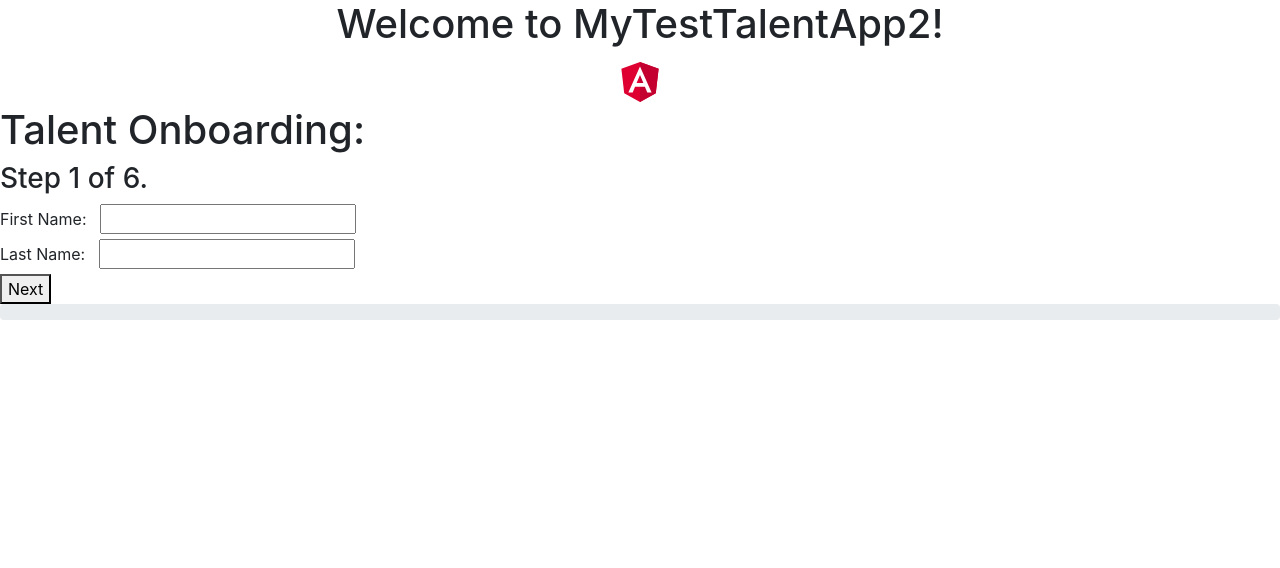
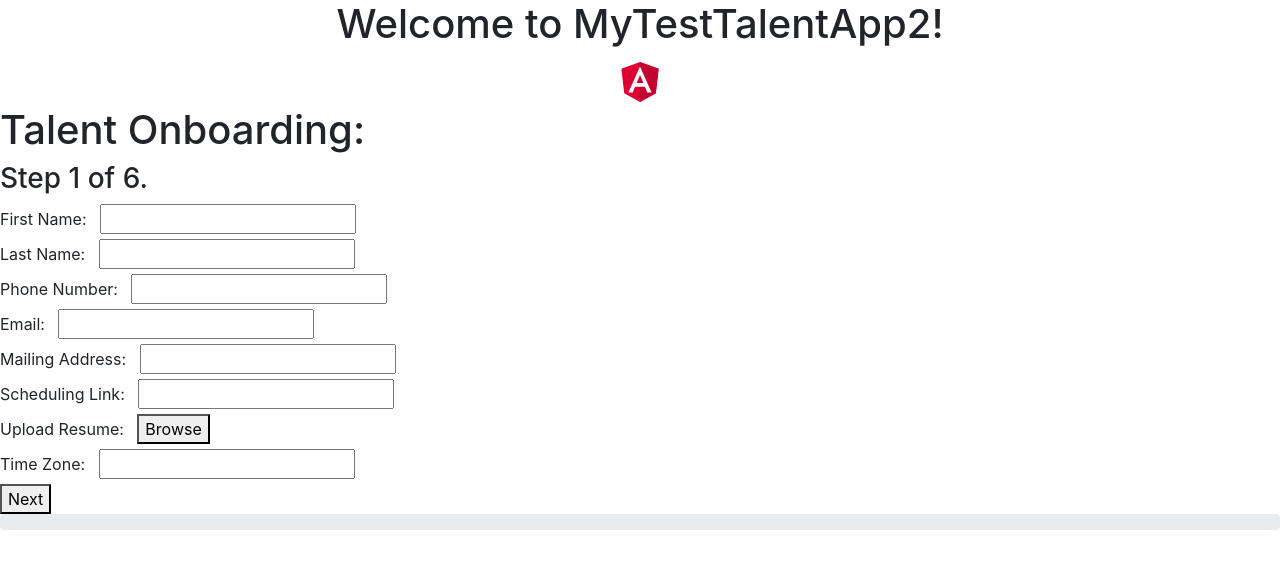
Before and after one commit to getmehired/getmehired-ui, an Angular app: page /create in a window 1280 px wide. Shown: the top 568 px of the page. Built offline with nearby package versions, Linux system fonts and the light colour scheme.

Commit message:
All the pages are added

```diff
--- a/src/app/create-talent/create-talent.component.html
+++ b/src/app/create-talent/create-talent.component.html
@@ -1,9 +1,12 @@
+<div>
   <h1>Talent Onboarding:</h1>
+</div>
+
 
 <h3>Step {{stepNumber}} of 6. </h3>
 
 <form>
-
+<!-- Page 1-->
   <span *ngIf="stepNumber == 1">
   <label for="firstName">First Name: </label> &nbsp;
     <input name="firstName" type="text" >
@@ -13,21 +16,71 @@
     <input name="lastName" type="text" >
 
   <br>
+  <label for="phoneNumber">Phone Number: </label> &nbsp;
+    <input name="phoneNumber" type="integer" >
+
+  <br>
+  <label for="email">Email: </label> &nbsp;
+    <input name="email" type="integer" >
+
+  <br>
+  <label for="mailingAdddress">Mailing Address: </label> &nbsp;
+      <input name="mailingAdddress" type="text" >
+
+  <br>
+  <label for="schedulingLink"> Scheduling Link: </label> &nbsp;
+      <input name="schedulingLink" type="text" >
+
+  <br>
+  <label for="resume">Upload Resume: </label> &nbsp;
+  <button onclick="myFunction()">Browse</button>
+  <script>
+  function myFunction() {
+          var x = document.createElement("INPUT");
+          x.setAttribute("type", "file");
+          document.body.appendChild(x);
+        }
+  </script>
+  <br>
+  <label for="timeZone"> Time Zone: </label> &nbsp;
+      <input name="timeZone" type="text" >
+
+  <br>
+
   <button type="button" (click)="goToStep(2)">Next</button>
-
   <div class="progress">
       <div class="progress-bar" role="progressbar" aria-valuenow="0" aria-valuemin="0" aria-valuemax="100"></div>
+
   </div>
 
+
   </span>
-
+<!-- Page 2-->
   <span *ngIf="stepNumber == 2">
   <label for="ssnNumber">SSN Number: </label> &nbsp;
      <input name="ssnNumber" type="text" >
 
   <br>
-      <label for="bankAcountNumber">Bank Account: </label> &nbsp;
+  <label for="bankAcountNumber">Bank Acc Number: </label> &nbsp;
      <input name="bankAcountNumber" type="text" >
+  <br>
+  <label for="bankRoutingNumber">Bank Routing Number: </label> &nbsp;
+      <input name="bankRoutingNumber" type="text" >
+
+  <br>
+  <label for="validId">Upload Valid Id: </label> &nbsp;
+  <button onclick="myFunction()">Browse</button>
+  <script>
+   function myFunction() {
+          var x = document.createElement("INPUT");
+          x.setAttribute("type", "file");
+          document.body.appendChild(x);
+        }
+  </script>
+  <br>
+  <button type="button" (click)="goToStep(1)">Back</button>
+  <button type="button" (click)="goToStep(3)">Next</button>
+
 
   <div class="progress">
       <div class="progress-bar" role="progressbar" style="width: 25%" aria-valuenow="25" aria-valuemin="0" aria-valuemax="100"></div>
@@ -35,5 +88,125 @@
 
   </span>
 
+  <!-- page 3-->
+
+  <span *ngIf="stepNumber == 3">
+
+   <label for="citizenship">Country of Citizenship: </label> &nbsp;
+      <input name="citizenship" type="text" >
+
+   <br>
+   <label for="immigrationStatus">Immigration Status: </label> &nbsp;
+      <input name="immigrationStatus" type="text" >
+
+   <br>
+   <label for="immigrationExpiry">Status Expiry Date: </label> &nbsp;
+       <input name="immigrationExpiry" type="text" >
+
+  <br>
+   <label for="immigrationdocument">Most Updated Immigration Document: </label> &nbsp;
+      <input name="immigrationdocument" type="text" >
+
+   <br>
+   <h6>I20/OPT/Greencard/Passport</h6>
+
+   <button type="button" (click)="goToStep(2)">Back</button>
+    <button type="button" (click)="goToStep(4)">Next</button>
+
+    <div class="progress">
+        <div class="progress-bar" role="progressbar" style="width: 50%" aria-valuenow="25" aria-valuemin="0" aria-valuemax="100"></div>
+    </div>
+
+    </span>
+
+
+   <!-- page 4-->
+
+   <span *ngIf="stepNumber == 4">
+
+      <label for="academicDegree">Highest Academic Degree: </label> &nbsp;
+
+         <input name="academicDegree" type="text" >
+        <!--<p><font color="red">Required</font></p>-->
+
+
+      <br>
+      <label for="degreeSubject">Degree Major/Subject: </label> &nbsp;
+         <input name="degreeSubject" type="text" >
+
+      <br>
+      <label for="academicInsitute">University/College Name: </label> &nbsp;
+          <input name="academicInsitute" type="text" >
+          <br>
+          <h6>Of Highest Academic Degree</h6>
+
+     <br>
+      <label for="graduationDate">Graduation Date or Expected Graduation Date: </label> &nbsp;
+         <input name="graduationDate" type="text" >
+
+      <br>
+      <label for="objective">Current Objective/Goal: </label> &nbsp;
+         <input name="objective" type="text" >
+
+      <br>
+      <label for="supportNeeded">Support Needed In: </label> &nbsp;
+          <input name="supportNeeded" type="text" >
+
+      <br>
+      <button type="button" (click)="goToStep(3)">Back</button>
+       <button type="button" (click)="goToStep(5)">Next</button>
+
+       <div class="progress">
+           <div class="progress-bar" role="progressbar" style="width: 75%" aria-valuenow="25" aria-valuemin="0" aria-valuemax="100"></div>
+       </div>
+
+       </span>
+
+  <!-- page 5-->
+
+   <span *ngIf="stepNumber == 5">
+
+      <label for="currentjob">Current Job Status:</label> &nbsp;
+
+         <input name="currentjob" type="text" >
+        <!--<p><font color="red">Required</font></p>-->
+
+
+      <br>
+      <label for="currentSalary">Current Yearly  Salary:</label> &nbsp;
+         <input name="currentSalary" type="text" >
+
+      <br>
+      <label for="currentJobTitle">Current Job Title: </label> &nbsp;
+          <input name="currentJobTitle" type="text" >
+
+
+     <br>
+      <label for="currentEmployer">Current Employer: </label> &nbsp;
+         <input name="currentEmployer" type="text" >
+
+     <br>
+
+       <button type="button" (click)="goToStep(4)">Back</button>
+       <button type="button" (click)="goToStep(6)">Next</button>
+       <div class="progress">
+           <div class="progress-bar" role="progressbar" style="width: 95%" aria-valuenow="25" aria-valuemin="0" aria-valuemax="100"></div>
+       </div>
+
+
+       </span>
+
+    <!-- page 6-->
+
+   <span *ngIf="stepNumber == 6">
+
+      <h3>Confirm Before Submitting</h3>
+
+       <button type="button" (click)="goToStep(6)">Submit</button>
+       <div class="progress">
+           <div class="progress-bar" role="progressbar" style="width: 100%" aria-valuenow="25" aria-valuemin="0" aria-valuemax="100"></div>
+       </div>
+
+       </span>
   <!--button type="submit" class="btn btn-success">Search</button -->
 </form>
```
Lines whose indentation alone changed are shown as unchanged.
